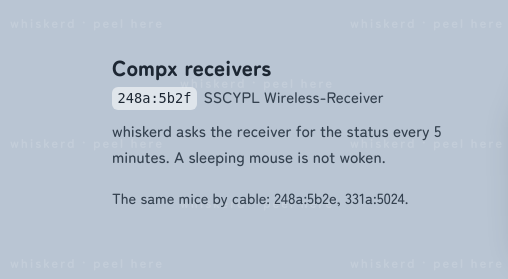
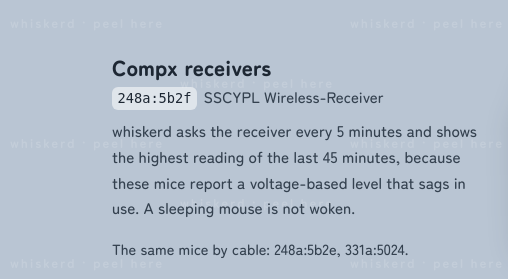
Before and after one commit to Zamiul-rashid/whiskerd, a plain HTML site: page index.html in a window 1280 px wide. Shown: the part 1212-1491 px from the top of the page, 0-508 px from the left. Drawn offline with Linux system fonts and the light colour scheme.

Commit message:
website: feb2a98

```diff
--- a/index.html
+++ b/index.html
@@ -73,7 +73,7 @@
     <div class="group-head">
       <h3>Compx receivers</h3>
       <p class="ids"><code>248a:5b2f</code><span>SSCYPL Wireless-Receiver</span></p>
-      <p class="group-how">whiskerd asks the receiver for the status every 5 minutes. A sleeping mouse is not woken.</p>
+      <p class="group-how">whiskerd asks the receiver every 5 minutes and shows the highest reading of the last 45 minutes, because these mice report a voltage-based level that sags in use. A sleeping mouse is not woken.</p>
     </div>
     <p class="group-foot">The same mice by cable: 248a:5b2e, 331a:5024.</p>
     </div>
```
